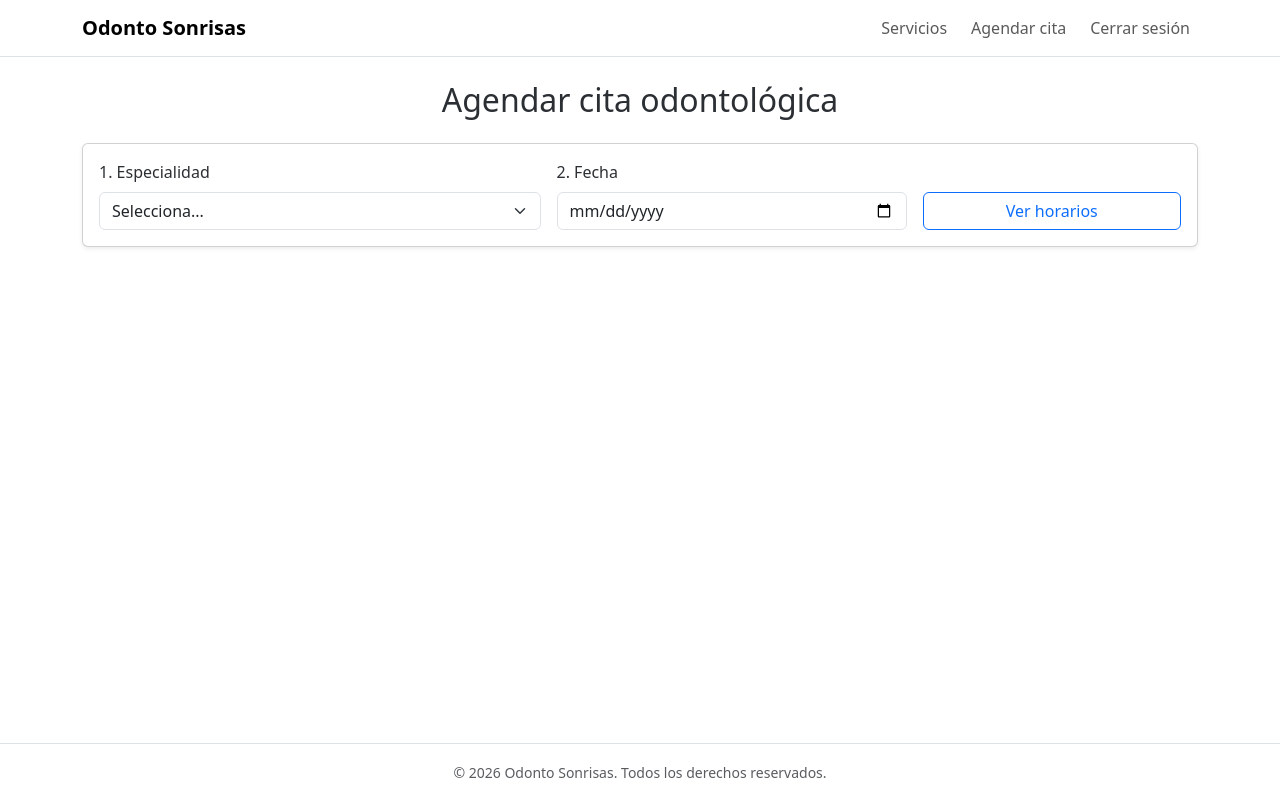
After one commit to nedarlin/Proyecto-Final, a Laravel app: page /citas/agendar in a window 1280 px wide. The commit adds this page. Run offline with Laravel 12, Linux system fonts and the light colour scheme; a user stored in the database is signed in; data comes from the database, SQL or seed files in the repository.

Commit message:
agendar citas y resumen de las citas

```diff
--- /dev/null
+++ b/app/Http/Controllers/CitaControlador.php
@@ -0,0 +1,129 @@
+<?php
+
+namespace App\Http\Controllers;
+
+use App\Repositories\JsonRepositorio;
+use Illuminate\Http\Request;
+use Illuminate\Validation\Rule;
+
+class CitaControlador extends Controller
+{
+    private JsonRepositorio $citas;
+
+    public function __construct()
+    {
+        $this->citas = new JsonRepositorio('citas.json');
+    }
+
+    public function agendar(Request $request)
+    {
+        if (!session()->has('paciente_id')) {
+            return redirect()->route('login')
+                ->withErrors(['correo' => 'Inicia sesión para agendar una cita.']);
+        }
+
+        $especialidades = array_column(config('clinica.servicios'), 'nombre');
+        $especialidad = $request->query('especialidad');
+        $fecha = $request->query('fecha');
+
+        $odontologo = in_array($especialidad, $especialidades, true)
+            ? $this->odontologoDe($especialidad)
+            : null;
+
+        $fechaValida = $fecha
+            && date('Y-m-d', strtotime($fecha)) === $fecha
+            && $fecha > date('Y-m-d');
+
+        $horarios = [];
+        if ($odontologo && $fechaValida) {
+            foreach (config('clinica.horarios') as $hora) {
+                $horarios[] = [
+                    'hora'     => $hora,
+                    'ocupado'  => $this->horarioOcupado($odontologo['id'], $fecha, $hora),
+                ];
+            }
+        }
+
+        $hayDisponibles = in_array(false, array_column($horarios, 'ocupado'), true);
+
+        return view('citas.agendar', [
+            'especialidades'  => $especialidades,
+            'especialidad'    => $especialidad,
+            'fecha'           => $fecha,
+            'odontologo'      => $odontologo,
+            'horarios'        => $horarios,
+            'hayDisponibles'  => $hayDisponibles,
+            'mostrarHorarios' => $odontologo && $fechaValida,
+        ]);
+    }
+
+    public function confirmar(Request $request)
+    {
+        if (!session()->has('paciente_id')) {
+            return redirect()->route('login');
+        }
+
+        $especialidades = array_column(config('clinica.servicios'), 'nombre');
+
+        $datos = $request->validate([
+            'especialidad' => ['required', Rule::in($especialidades)],
+            'fecha'        => 'required|date_format:Y-m-d|after:today',
+            'hora'         => ['required', Rule::in(config('clinica.horarios'))],
+        ], [
+            'hora.required' => 'Selecciona un horario.',
+            'fecha.after'   => 'Elige una fecha a partir de mañana.',
+        ]);
+
+        $odontologo = $this->odontologoDe($datos['especialidad']);
+
+        if ($this->horarioOcupado($odontologo['id'], $datos['fecha'], $datos['hora'])) {
+            return redirect()
+                ->route('citas.agendar', [
+                    'especialidad' => $datos['especialidad'],
+                    'fecha'        => $datos['fecha'],
+                ])
+                ->withErrors([
+                    'hora' => 'El horario de las ' . $datos['hora'] . ' ya no está disponible. Elige otro horario.',
+                ]);
+        }
+
+        $this->citas->crear([
+            'paciente_id'        => session('paciente_id'),
+            'odontologo_id'      => $odontologo['id'],
+            'especialidad'       => $datos['especialidad'],
+            'fecha'              => $datos['fecha'],
+            'hora'               => $datos['hora'],
+            'estado'             => 'Programada',
+            'motivo_cancelacion' => null,
+        ]);
+
+        return redirect()->route('citas.agendar')->with(
+            'exito',
+            'Cita confirmada: ' . $datos['especialidad'] . ' con ' . $odontologo['nombre'] .
+            ', el ' . date('d/m/Y', strtotime($datos['fecha'])) . ' a las ' . $datos['hora'] . '.'
+        );
+    }
+
+    private function odontologoDe(string $especialidad): ?array
+    {
+        foreach (config('clinica.odontologos') as $odontologo) {
+            if ($odontologo['especialidad'] === $especialidad) {
+                return $odontologo;
+            }
+        }
+        return null;
+    }
+
+    private function horarioOcupado(int $odontologoId, string $fecha, string $hora): bool
+    {
+        foreach ($this->citas->todos() as $cita) {
+            if ($cita['odontologo_id'] == $odontologoId
+                && $cita['fecha'] === $fecha
+                && $cita['hora'] === $hora
+                && $cita['estado'] !== 'Cancelada') {
+                return true;
+            }
+        }
+        return false;
+    }
+}
--- /dev/null
+++ b/config/clinica.php
@@ -0,0 +1,20 @@
+<?php
+
+return [
+
+    'servicios' => [
+        ['nombre' => 'Evaluación general', 'descripcion' => 'Examen clínico y diagnóstico inicial, con apoyo de tomografía 3D cuando se necesita.'],
+        ['nombre' => 'Ortodoncia', 'descripcion' => 'Corrección de la posición dental con brackets metálicos, estéticos o alineadores.'],
+        ['nombre' => 'Implantología oral', 'descripcion' => 'Colocación de implantes dentales con indicaciones y cuidados postoperatorios.'],
+        ['nombre' => 'Cirugía dental', 'descripcion' => 'Extracción de piezas retenidas y otros procedimientos quirúrgicos.'],
+    ],
+
+    'odontologos' => [
+        ['id' => 1, 'nombre' => 'Dra. Torres', 'especialidad' => 'Ortodoncia'],
+        ['id' => 2, 'nombre' => 'Dr. Ramírez', 'especialidad' => 'Evaluación general'],
+        ['id' => 3, 'nombre' => 'Dra. Salas', 'especialidad' => 'Implantología oral'],
+        ['id' => 4, 'nombre' => 'Dr. Vargas', 'especialidad' => 'Cirugía dental'],
+    ],
+
+    'horarios' => ['09:00', '10:00', '11:00', '12:00', '15:00', '16:00'],
+];
--- /dev/null
+++ b/public/js/agendar.js
@@ -0,0 +1,5 @@
+document.querySelectorAll('input[name="hora"]').forEach(function (radio) {
+    radio.addEventListener("change", function () {
+        document.getElementById("resumen-hora").textContent = this.value;
+    });
+});
--- /dev/null
+++ b/resources/views/citas/agendar.blade.php
@@ -0,0 +1,98 @@
+@extends('layouts.app')
+
+@section('content')
+<div class="container py-4">
+    <h2 class="text-center mb-4">Agendar cita odontológica</h2>
+
+    @if (session('exito'))
+        <div class="alert alert-success">{{ session('exito') }}</div>
+    @endif
+
+    @if ($errors->any())
+        <div class="alert alert-danger">
+            @foreach ($errors->all() as $error)
+                <div>{{ $error }}</div>
+            @endforeach
+        </div>
+    @endif
+
+    <form method="GET" action="{{ route('citas.agendar') }}" class="card card-body shadow-sm mb-4">
+        <div class="row g-3 align-items-end">
+            <div class="col-12 col-md-5">
+                <label class="form-label">1. Especialidad</label>
+                <select name="especialidad" class="form-select" required>
+                    <option value="">Selecciona...</option>
+                    @foreach ($especialidades as $item)
+                        <option value="{{ $item }}" @selected($item === $especialidad)>{{ $item }}</option>
+                    @endforeach
+                </select>
+            </div>
+            <div class="col-12 col-md-4">
+                <label class="form-label">2. Fecha</label>
+                <input type="date" name="fecha" value="{{ $fecha }}" class="form-control" required
+                       min="{{ date('Y-m-d', strtotime('+1 day')) }}">
+            </div>
+            <div class="col-12 col-md-3 d-grid">
+                <button class="btn btn-outline-primary">Ver horarios</button>
+            </div>
+        </div>
+
+        @if ($odontologo)
+            <p class="mb-0 mt-3 text-muted">
+                Odontólogo: <strong>{{ $odontologo['nombre'] }} · {{ $odontologo['especialidad'] }}</strong>
+            </p>
+        @endif
+    </form>
+
+    @if ($mostrarHorarios)
+        <form method="POST" action="{{ route('citas.confirmar') }}">
+            @csrf
+            <input type="hidden" name="especialidad" value="{{ $especialidad }}">
+            <input type="hidden" name="fecha" value="{{ $fecha }}">
+
+            <div class="row g-4">
+                <div class="col-lg-8">
+                    <h5 class="mb-3">3. Horarios del {{ date('d/m/Y', strtotime($fecha)) }}</h5>
+
+                    @if (!$hayDisponibles)
+                        <div class="alert alert-warning">
+                            No hay horarios disponibles para esta fecha. Elige otra fecha.
+                        </div>
+                    @endif
+
+                    <div class="d-flex flex-wrap gap-2">
+                        @foreach ($horarios as $h)
+                            <input type="radio" class="btn-check" name="hora"
+                                   id="hora-{{ $loop->index }}" value="{{ $h['hora'] }}"
+                                   @disabled($h['ocupado'])>
+                            <label class="btn {{ $h['ocupado'] ? 'btn-outline-secondary' : 'btn-outline-primary' }}"
+                                   for="hora-{{ $loop->index }}">
+                                {{ $h['hora'] }}
+                                @if ($h['ocupado']) <small>(ocupado)</small> @endif
+                            </label>
+                        @endforeach
+                    </div>
+                </div>
+
+                <div class="col-lg-4">
+                    <div class="card card-body shadow-sm">
+                        <h5>Resumen de la cita</h5>
+                        <ul class="list-unstyled mb-3">
+                            <li><strong>Especialidad:</strong> {{ $especialidad }}</li>
+                            <li><strong>Odontólogo:</strong> {{ $odontologo['nombre'] }}</li>
+                            <li><strong>Fecha:</strong> {{ date('d/m/Y', strtotime($fecha)) }}</li>
+                            <li><strong>Hora:</strong> <span id="resumen-hora">Sin seleccionar</span></li>
+                        </ul>
+                        <div class="d-grid gap-2">
+                            <button class="btn btn-primary">Confirmar cita</button>
+                            <a href="{{ route('inicio') }}" class="btn btn-outline-secondary">Cancelar</a>
+                        </div>
+                    </div>
+                </div>
+            </div>
+        </form>
+    @endif
+</div>
+
+<script src="{{ asset('js/agendar.js') }}"></script>
+@endsection
--- a/resources/views/inicio.blade.php
+++ b/resources/views/inicio.blade.php
@@ -10,7 +10,8 @@
         </p>
         <div class="d-grid d-sm-flex justify-content-sm-center gap-2">
             @if (session()->has('paciente_id'))
-                <a href="#servicios" class="btn btn-primary px-4">Ver servicios</a>
+                <a href="{{ route('citas.agendar') }}" class="btn btn-primary px-4">Agendar cita</a>
+                <a href="#servicios" class="btn btn-outline-secondary px-4">Ver servicios</a>
             @else
                 <a href="{{ route('login') }}" class="btn btn-primary px-4">Reservar cita</a>
                 <a href="#servicios" class="btn btn-outline-secondary px-4">Ver servicios</a>
--- a/resources/views/layouts/app.blade.php
+++ b/resources/views/layouts/app.blade.php
@@ -25,6 +25,9 @@
                 </li>
 
                 @if (session()->has('paciente_id'))
+                    <li class="nav-item">
+                        <a class="nav-link" href="{{ route('citas.agendar') }}">Agendar cita</a>
+                    </li>
                     <li class="nav-item">
                         <form method="POST" action="{{ route('logout') }}">
                             @csrf
--- a/routes/web.php
+++ b/routes/web.php
@@ -3,6 +3,7 @@
 use App\Http\Controllers\AuthControlador;
 use App\Http\Controllers\SitioControlador;
 use Illuminate\Support\Facades\Route;
+use App\Http\Controllers\CitaControlador;
 
 Route::get('/', [SitioControlador::class, 'inicio'])->name('inicio');
 
@@ -13,3 +14,6 @@ Route::get('/login', [AuthControlador::class, 'mostrarLogin'])->name('login');
 Route::post('/login', [AuthControlador::class, 'login'])->name('login.entrar');
 
 Route::post('/logout', [AuthControlador::class, 'logout'])->name('logout');
+
+Route::get('/citas/agendar', [CitaControlador::class, 'agendar'])->name('citas.agendar');
+Route::post('/citas', [CitaControlador::class, 'confirmar'])->name('citas.confirmar');
```
Also changed, not shown: app/Http/Controllers/SitioControlador.php (+1 -20 lines).
